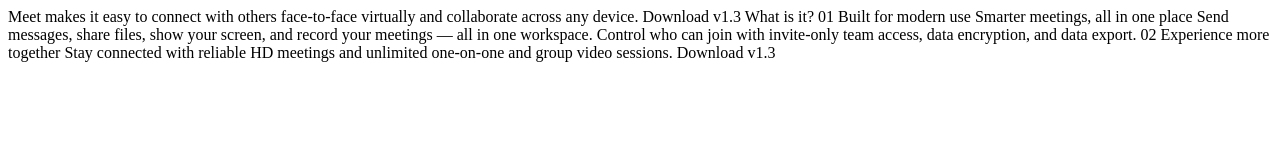
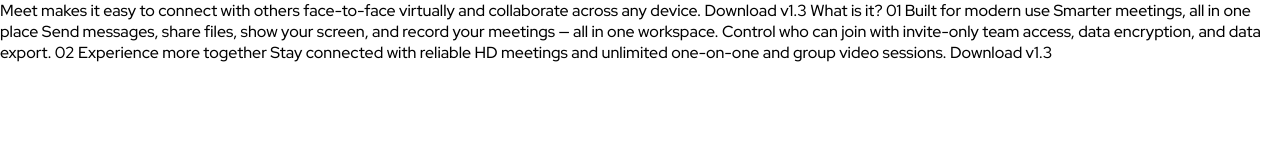
Before and after one commit to sqirum/FM-meet-landiing, a website: page index.html in a window 1280 px wide. Drawn offline with Linux system fonts and the light colour scheme.

Commit message:
update files structure

```diff
--- a/index.html
+++ b/index.html
@@ -5,7 +5,7 @@
   <meta name="viewport" content="width=device-width, initial-scale=1.0">
 
   <link rel="icon" type="image/png" sizes="32x32" href="./assets/favicon-32x32.png">
-
+  <link rel="stylesheet" href="style.css">
   <title>Frontend Mentor | Meet landing page</title>
 </head>
 <body>
--- /dev/null
+++ b/style.css
@@ -0,0 +1,9 @@
+@import url('https://fonts.googleapis.com/css2?family=Red+Hat+Display:ital,wght@0,500;0,900;1,500;1,900&display=swap');
+
+* {
+    padding: 0;
+    margin: 0;
+    box-sizing: border-box;
+    font-family: 'Red Hat Display', sans-serif;
+    font-weight: 500;
+}
```
Also changed, not shown: package.json (added, +22 -0 lines), 2 other files.
